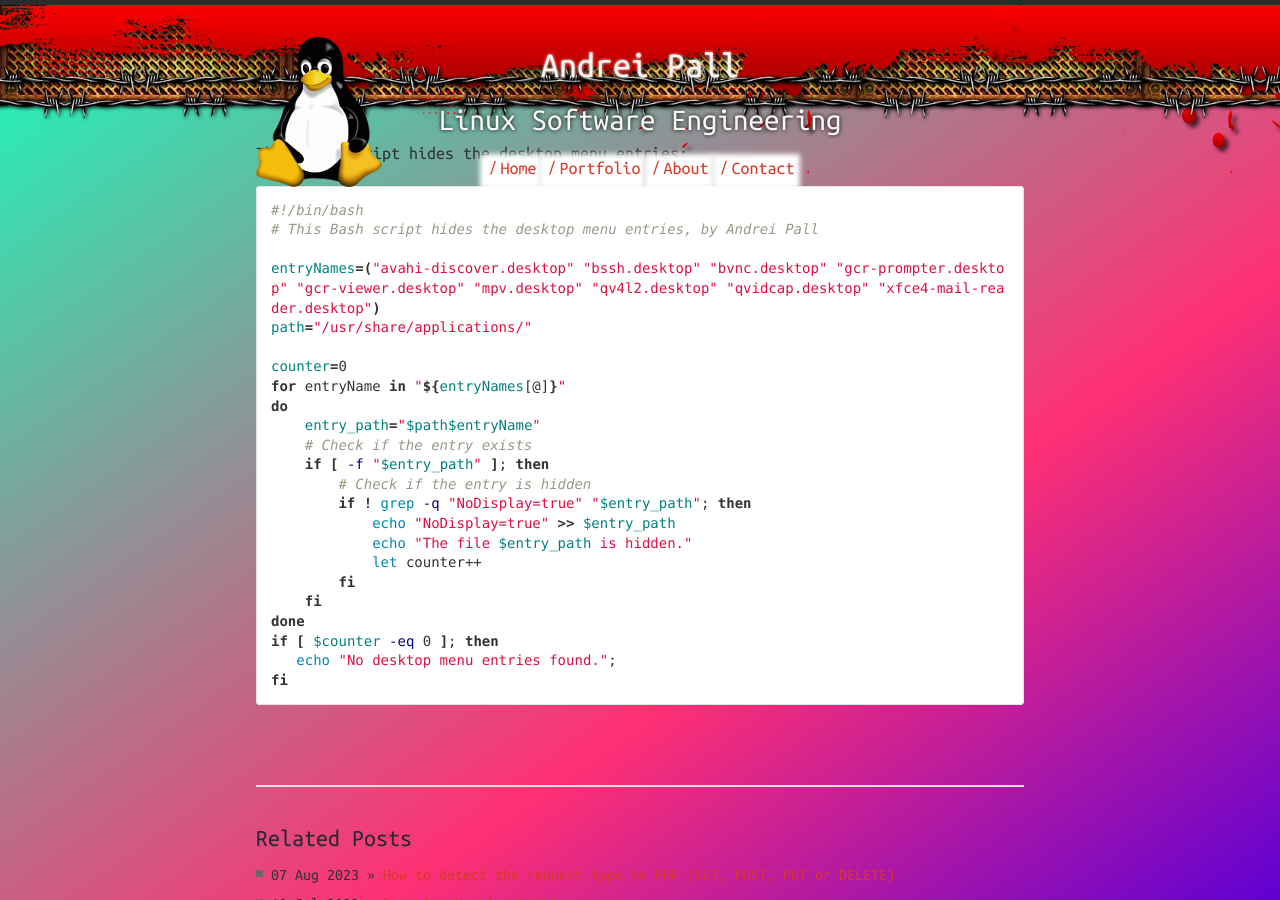
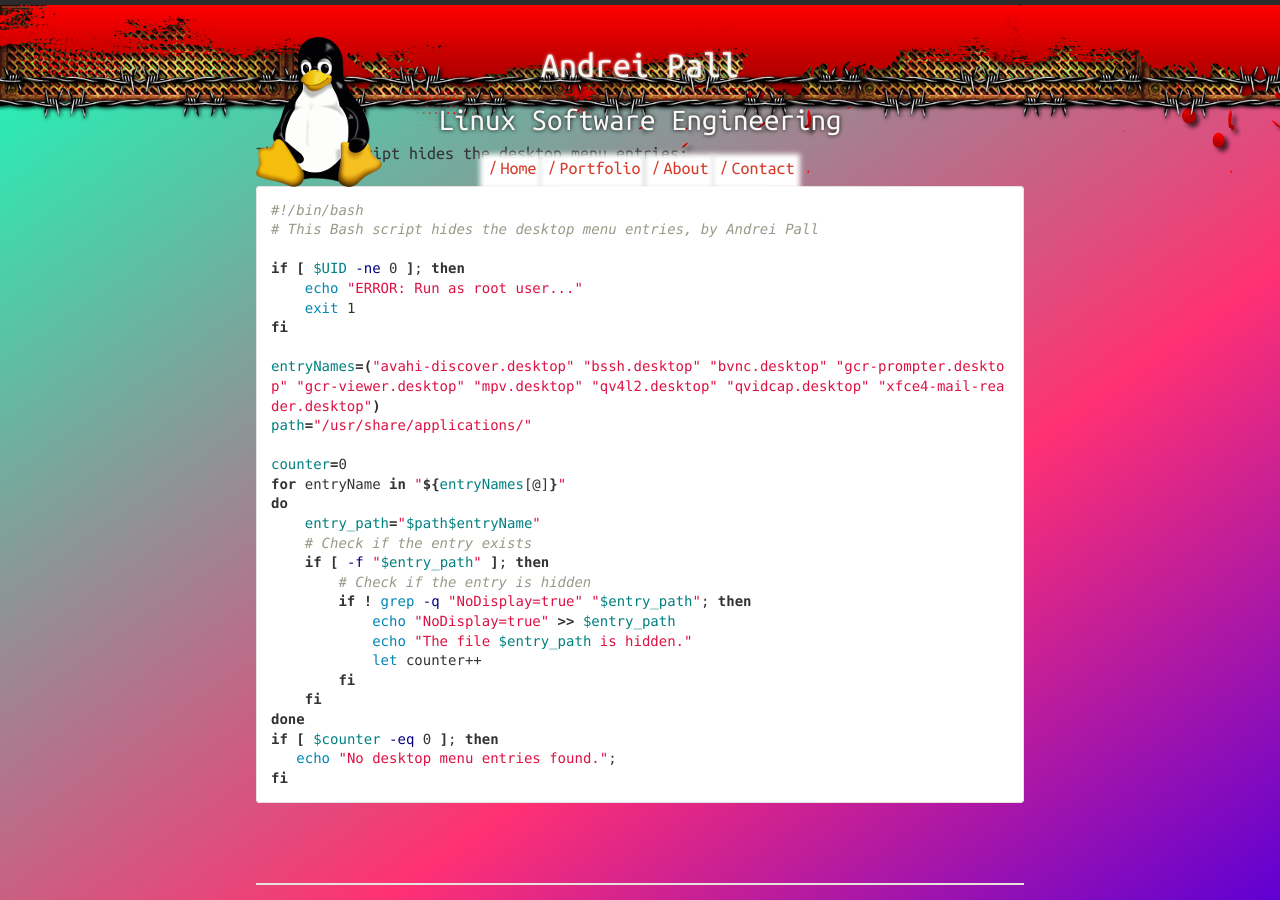
Before and after one commit to andreipall/andreipall.github.io, a Jekyll site: the page built from _posts/2023-09-09-bash-script-to-hide-the-linux-desktop-menu-entries.markdown, in a window 1280 px wide and 900 px high, scrolled down 303 px. Built offline with Jekyll 4.4.1, drawn with Linux system fonts in a browser that asks for light colours; comment, search, counter and statistics services are not loaded.

Commit message:
Update 2023-09-09-bash-script-to-hide-the-linux-desktop-menu-entries.markdown

```diff
--- a/_posts/2023-09-09-bash-script-to-hide-the-linux-desktop-menu-entries.markdown
+++ b/_posts/2023-09-09-bash-script-to-hide-the-linux-desktop-menu-entries.markdown
@@ -11,6 +11,11 @@ excerpt: This Bash script hides the desktop menu entries.
 {% highlight bash %}
 #!/bin/bash
 # This Bash script hides the desktop menu entries, by Andrei Pall
+
+if [ $UID -ne 0 ]; then
+    echo "ERROR: Run as root user..."
+    exit 1
+fi
 
 entryNames=("avahi-discover.desktop" "bssh.desktop" "bvnc.desktop" "gcr-prompter.desktop" "gcr-viewer.desktop" "mpv.desktop" "qv4l2.desktop" "qvidcap.desktop" "xfce4-mail-reader.desktop")
 path="/usr/share/applications/"
```
